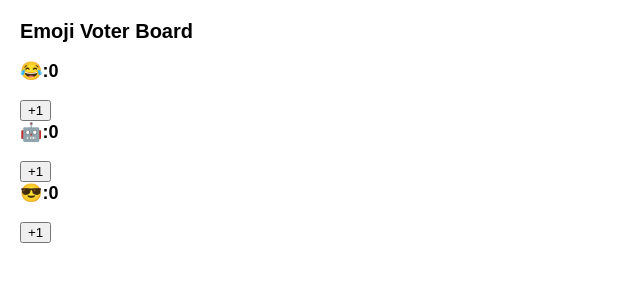
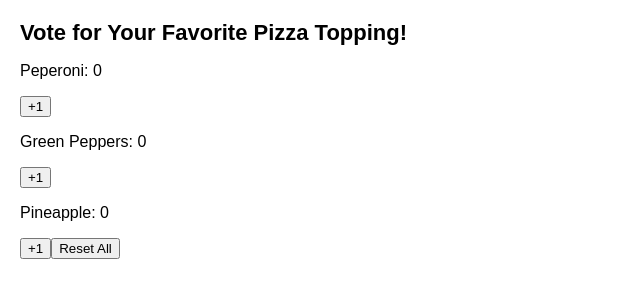
Before and after one commit to Franklingarci/Project-12, a React (Create React App) app: page / in a window 1280 px wide. Shown: the top 300 px of the page, without its empty margins (0-640 px from the left). Built offline with nearby package versions, Linux system fonts and the light colour scheme.

Commit message:
more projects

```diff
--- a/src/App.js
+++ b/src/App.js
@@ -91,7 +91,7 @@ function handleReset(){
     );
  }
     */
-
+/*
  function EmojiDisplay({emoji, vote}){
     return<h3>{emoji}:{vote}</h3>
  }
@@ -126,3 +126,52 @@ function handleReset(){
     </div>
    );
  }
+   */
+
+ function Display(){
+    return <h1> Vote for Your Favorite Pizza Topping!</h1>
+ }
+ function DisplayVotes({name, votes}){
+    return <p> {name}: {votes}</p>
+ }
+ function Increment({onClick}){
+    return <button onClick = {onClick}>+1</button>
+ }
+ function ResetAll({onClick}){
+return <button onClick={onClick}> Reset All </button>
+ }
+export default function ToppingBoard(){
+    const [toppingList, setTopping] = useState([
+        {name:"Peperoni", votes:0},
+        {name:"Green Peppers", votes:0},
+        {name:"Pineapple", votes:0}
+    ])
+function handleVote(index){
+    const newArray = toppingList.slice();
+    newArray[index].votes+=1;
+    setTopping(newArray);
+}
+function reset(index){
+    const newArray = toppingList.slice();
+    newArray[index].votes = 0;
+    setTopping(newArray);
+}
+    return(
+        <div>
+            <Display/>
+        {toppingList.map(( topping,index) => (
+        <>
+        <DisplayVotes
+        key = {index}
+        name = {topping.name}
+        votes = {topping.votes}
+        />
+
+        <Increment onClick={() => handleVote(index)} />
+        </>
+    ))}
+    <ResetAll onClick={() => reset(index)}/>
+
+      </div>
+    );
+}
```
